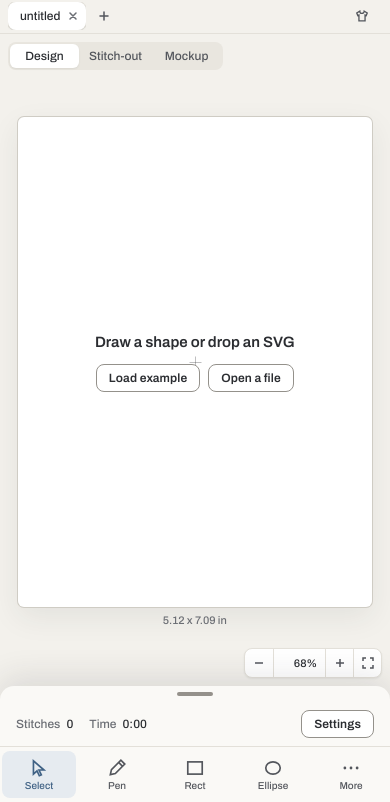
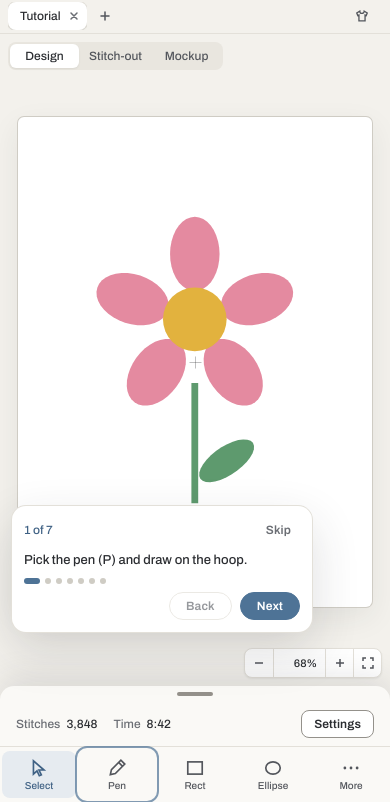
Before and after one commit to Deetschoe/embroiderylabs, a plain HTML site: page app.html in a window 390 px wide. Shown: the part 42-844 px from the top of the page. Drawn offline with Linux system fonts and the light colour scheme.

Commit message:
First-visit tutorial: a Tutorial tab with a flower and seven calm steps
A tips card at the bottom left of the canvas walks through pen, thread colour,
stitch style, stitch-out playback, mockup, Export .PES and File > Save, with a
soft pulsing ring on the control to try. Steps move on when the editor bus
reports the action, or with Next; Back, Skip, Esc. Shown once (el-tutorial-v1),
not when arriving with ?design=; Help > Tutorial and the phone More menu open
it again. tests/editor/tutorial.test.js covers it and checks every page renders
light with a dark scheme asked.

Co-Authored-By: Claude Opus 5.5 <noreply@anthropic.com>

```diff
--- a/app.html
+++ b/app.html
@@ -5,14 +5,15 @@
 <meta name="viewport" content="width=device-width, initial-scale=1, viewport-fit=cover">
 <title>Embroidr - EmbroideryLabs</title>
 <meta name="description" content="Draw a design and export a stitch file for your embroidery machine (.PES or .DST). Free, runs in your browser, nothing is uploaded.">
+<meta name="color-scheme" content="light">
 <meta name="theme-color" content="#FAF9F6">
 <link rel="icon" href="emb.png">
-<script>(function(){var d=document.documentElement,t=null;try{t=localStorage.getItem('el-theme');if(t!=='light'&&t!=='dark'){t=localStorage.getItem('theme-mode');if(t==='light'||t==='dark')localStorage.setItem('el-theme',t);else t=null}}catch(e){t=null}if(!t){try{t=matchMedia('(prefers-color-scheme: dark)').matches?'dark':'light'}catch(e){t='light'}}d.setAttribute('data-theme',t)})();</script>
 <link rel="preconnect" href="https://fonts.googleapis.com">
 <link rel="preconnect" href="https://fonts.gstatic.com" crossorigin>
 <link href="https://fonts.googleapis.com/css2?family=Archivo:wdth,wght@62..125,100..900&display=swap" rel="stylesheet">
 <link rel="stylesheet" href="css/base.css">
 <link rel="stylesheet" href="css/editor.css">
+<link rel="stylesheet" href="css/tutorial.css">
 <script src="js/site.js" defer></script>
 <script src="js/engine/embwriter.js" defer></script>
 <script src="js/engine/lineart.js" defer></script>
@@ -34,6 +35,7 @@
 <script src="js/editor/tabs.js" defer></script>
 <script src="js/editor/mockup.js" defer></script>
 <script src="js/editor/soundwave.js" defer></script>
+<script src="js/editor/tutorial.js" defer></script>
 <script src="js/editor/main.js" defer></script>
 <script src="js/config.js" defer></script>
 <script src="js/account.js" defer></script>
@@ -62,7 +64,6 @@
     <span class="ed-bar__sep"></span>
     <div class="seg" role="group" aria-label="View"><button type="button" id="view-design" data-view="design" aria-pressed="true">Design</button><button type="button" id="view-stitch" data-view="stitch" aria-pressed="false">Stitch-out</button><button type="button" id="view-mockup" data-view="mockup" aria-pressed="false">Mockup</button></div>
     <button class="btn btn--ghost btn--icon ed-bar__help" type="button" id="btn-help" data-dialog-open="help" aria-label="Help and shortcuts" data-tip="Help" data-key="?" data-tip-pos="below"><svg viewBox="0 0 14 14" aria-hidden="true"><path d="M4.5 5.2a2.5 2.5 0 1 1 3.6 2.2c-.7.4-1.1.8-1.1 1.6M7 11.4v.2"/></svg></button>
-    <button class="btn btn--ghost btn--icon" type="button" data-theme-toggle aria-label="Switch theme" aria-pressed="false"><svg viewBox="0 0 16 16" aria-hidden="true"><circle cx="8" cy="8" r="5.5"/><path d="M8 2.5a5.5 5.5 0 0 1 0 11z" fill="currentColor"/></svg></button>
     <button class="btn btn--ghost btn--icon ed-bar__drawer" type="button" id="btn-drawer" aria-label="Layers and stitch-out" aria-controls="side" aria-expanded="false"><svg viewBox="0 0 14 14" aria-hidden="true"><path d="M1.5 2.5h11v9h-11zM8.5 2.5v9"/></svg></button>
     <div class="acct" id="account-slot" hidden></div>
     <div class="split" id="export-group">
@@ -293,7 +294,7 @@
     <button type="button" data-action="mockup">Mockup</button>
     <button type="button" data-action="example">Load example</button>
     <button type="button" data-dialog-open="help">Help</button>
-    <button type="button" data-theme-toggle>Switch theme</button>
+    <button type="button" data-tutorial-open>Tutorial</button>
     <button type="button" class="more__danger" data-action="clear">Clear design</button>
   </div>
   <div class="visually-hidden" id="live" role="status" aria-live="polite"></div>
@@ -328,7 +329,7 @@
     </div>
     <span class="field__hint">Touch: one finger draws, two fingers zoom and move the view.</span>
   </div>
-  <div class="dialog__foot"><button class="btn btn--primary" type="button" data-dialog-close>Done</button></div>
+  <div class="dialog__foot"><button class="btn" type="button" data-tutorial-open>Tutorial</button><button class="btn btn--primary" type="button" data-dialog-close>Done</button></div>
 </dialog>
 <dialog class="dialog dialog--wide" id="sound" aria-labelledby="sound-title">
   <div class="dialog__head"><span class="label" id="sound-title">Sound wave</span><button class="btn btn--ghost btn--icon" type="button" data-dialog-close aria-label="Close"><svg viewBox="0 0 14 14" aria-hidden="true"><path d="M3 3l8 8M11 3l-8 8"/></svg></button></div>
--- /dev/null
+++ b/css/tutorial.css
@@ -0,0 +1,43 @@
+/* EMBROIDERY LABS - css/tutorial.css (app.html only): the first-visit tips card and its pulsing ring.
+   Placed by js/editor/tutorial.js (position: fixed, bottom left of the canvas). Uses css/base.css tokens. */
+
+.tut { position: fixed; z-index: 80; display: grid; gap: var(--s-2); padding: var(--s-3) var(--s-4) var(--s-3);
+  background: var(--raised); border-radius: var(--r-0); box-shadow: var(--shadow-pop); color: var(--ink-1); }
+.tut[hidden] { display: none; }
+.tut__head { display: flex; align-items: center; justify-content: space-between; gap: var(--s-2); min-height: 24px; }
+.tut__head .label { color: var(--signal-text); }
+.tut__skip { height: 24px; padding: 0 var(--s-2); color: var(--ink-3); }
+.tut__text { margin: 0; font-size: var(--fs-4); line-height: 22px; font-weight: var(--w-medium); }
+.tut__dots { display: flex; gap: 5px; }
+.tut__dots > i { width: 6px; height: 6px; border-radius: 50%; background: var(--line-3); transition: background var(--t-2) var(--ease), width var(--t-2) var(--ease); }
+.tut__dots > i.is-done { background: color-mix(in srgb, var(--signal) 45%, var(--line-3)); }
+.tut__dots > i.is-now { width: 16px; border-radius: var(--r-round); background: var(--signal); }
+.tut__foot { display: flex; justify-content: flex-end; gap: var(--s-2); }
+.tut__foot > .btn { border-radius: var(--r-round); padding: 0 var(--s-4); }
+.tut.is-step { animation: tut-in var(--t-3) var(--ease); }
+.tut.is-done .tut__text { color: var(--ok); }
+@keyframes tut-in { from { opacity: .4; transform: translateY(4px); } to { opacity: 1; transform: none; } }
+
+/* the soft ring around the control to try (never takes a click) */
+.tut-ring { position: fixed; z-index: 79; pointer-events: none; border-radius: 10px;
+  box-shadow: 0 0 0 2px color-mix(in srgb, var(--signal) 70%, transparent), 0 0 0 0 color-mix(in srgb, var(--signal) 35%, transparent);
+  animation: tut-pulse 1.8s var(--ease) infinite; }
+.tut-ring[hidden] { display: none; }
+.tut-ring--wide { border-radius: var(--r-0); animation-name: tut-pulse-soft; }
+@keyframes tut-pulse {
+  0%   { box-shadow: 0 0 0 2px color-mix(in srgb, var(--signal) 70%, transparent), 0 0 0 0 color-mix(in srgb, var(--signal) 35%, transparent); }
+  70%  { box-shadow: 0 0 0 2px color-mix(in srgb, var(--signal) 70%, transparent), 0 0 0 9px color-mix(in srgb, var(--signal) 0%, transparent); }
+  100% { box-shadow: 0 0 0 2px color-mix(in srgb, var(--signal) 70%, transparent), 0 0 0 0 color-mix(in srgb, var(--signal) 0%, transparent); }
+}
+@keyframes tut-pulse-soft { 0%, 100% { opacity: .55; } 50% { opacity: 1; } }
+
+/* toasts sit at the bottom left of the canvas too: they go above the card while it is open */
+.ed.is-tut .view > .toasts { bottom: calc(var(--tut-h, 0px) + 2 * var(--s-3)); }
+
+@media (max-width: 720px) {
+  .tut { padding: var(--s-3); }
+  .tut__text { font-size: var(--fs-3); line-height: var(--lh-3); }
+  .ed.is-tut .view > .toasts { bottom: auto; }   /* on a phone toasts sit at the top already */
+}
+@media (pointer: coarse) { .tut__skip { height: 36px; } }
+@media (prefers-reduced-motion: reduce) { .tut-ring, .tut.is-step { animation: none; } }
--- a/js/editor/main.js
+++ b/js/editor/main.js
@@ -5,7 +5,7 @@
      keyboard shortcuts (ignored while typing in a field)
      zoom HUD, Clear, the tablet drawer, the phone sheet (detents, drag) / dock
      stitch-out playback, opening files (SVG -> svgimport.js, picture -> trace.js),
-     the empty hoop and the example design, the help dialog
+     the empty hoop and the example design, the help dialog, the tutorial hook (tutorial.js)
      Editor.say(): one line for screen readers (#live)
    ========================================================================== */
 (function () {
@@ -261,7 +261,7 @@
      its own. The address is cleaned afterwards, so a reload does not open it a second time. */
   function openFromLink() {
     var m = /[?&]design=([a-z0-9-]{1,60})(?:&|$)/.exec(window.location.search || '');
-    if (!m || !window.fetch) return;
+    if (!m || !window.fetch) return !!m;
     var id = m[1];
     try { window.history.replaceState(null, '', window.location.pathname); } catch (e) { /* file:// */ }
     fetch('designs/' + id + '.embroidr', { cache: 'no-cache' }).then(function (r) { if (!r.ok) throw new Error('missing'); return r.json(); }).then(function (data) {
@@ -274,6 +274,7 @@
       toast('Opened ' + M.doc.name + ': ' + n + (n === 1 ? ' shape' : ' shapes') + '. It is yours to change; File > Save keeps your version.', { kind: 'ok', label: 'Design', timeout: 7000 });
       Editor.say('Design opened: ' + M.doc.name);
     }).catch(function () { toast('That design could not be opened.', { kind: 'bad', label: 'Design' }); });
+    return true;
   }
   function saveProject() {
     if (!hasWork()) { toast('Nothing to save yet. Draw a shape first.', { kind: 'bad', label: 'Save' }); return false; }
@@ -281,6 +282,7 @@
     window.EL.download(f.filename, f.text, f.mime);
     toast(f.filename + ' saved. Open it again with File > Open to keep editing.', { kind: 'ok', label: 'Saved', timeout: 6000 });
     Editor.say('Design file saved');
+    Editor.emit('project-saved');
     return true;
   }
   var fileMenuOpen = false;
@@ -779,8 +781,10 @@
     if (!info.restored && !info.damaged && !M.doc.objects.length) step('first hoop', function () { M.load(M.blank()); V.fit(); });
     if (Editor.Tabs) step('tabs', Editor.Tabs.init);
     if (Editor.Mockup) step('mockup', Editor.Mockup.init);
-    step('design link', openFromLink);
+    var linked = step('design link', openFromLink);
     step('export', initExport); step('empty hoop', initEmpty);
+    /* first visit (and not arriving with a design link): the tutorial opens in a tab of its own */
+    if (Editor.Tutorial) step('tutorial', function () { Editor.Tutorial.boot({ linked: !!linked }); });
     step('render', P.render);
     document.addEventListener('keydown', onKeyDown);
     document.addEventListener('keyup', onKeyUp);
--- /dev/null
+++ b/js/editor/tutorial.js
@@ -0,0 +1,278 @@
+/* ==========================================================================
+   EMBROIDERY LABS - js/editor/tutorial.js
+   The first-visit tutorial. Creates Editor.Tutorial.
+
+   On a first visit (no localStorage['el-tutorial-v1']) and when the page was
+   not opened with ?design=, main.js calls Editor.Tutorial.boot(): a tab named
+   "Tutorial" opens with a small flower, and a tips card (bottom left of the
+   canvas) walks through seven steps. Each step points at one control with a
+   soft pulsing ring and moves on by itself when the editor bus reports that
+   the step was done (or with Next). Back, Skip, Esc. Finishing or skipping
+   stores el-tutorial-v1 = 'done'. Help > Tutorial (and the More menu on a
+   phone) opens it again: Editor.Tutorial.open().
+
+   Tests that do not want it: localStorage.setItem('el-tutorial-v1', 'done')
+   before app.html loads.
+   ========================================================================== */
+(function () {
+  'use strict';
+  var Editor = window.Editor = window.Editor || {};
+  var KEY = 'el-tutorial-v1';
+  var Tut = Editor.Tutorial = { KEY: KEY };
+
+  function $(id) { return document.getElementById(id); }
+  function M() { return Editor.Model; }
+  function V() { return Editor.View; }
+  function mockOpen() { return !!(Editor.Mockup && Editor.Mockup.isOpen()); }
+
+  function seen() { try { return localStorage.getItem(KEY) === 'done'; } catch (e) { return true; } }   /* no storage: never nag */
+  function markSeen() { try { localStorage.setItem(KEY, 'done'); } catch (e) { /* private mode */ } }
+
+  /* ---------- the starter design: a flower, eight shapes, three threads ----------------------- */
+  function flower(hoop) {
+    var cx = hoop.w / 2, s = Math.min(hoop.w, hoop.h * 0.8) / 100, cy = hoop.h / 2 - 12 * s, objs = [], i, k;
+    function r2(v) { return Math.round(v * 100) / 100; }
+    function petal(a) {
+      var pts = [], d = 18.5 * s, rx = 10.5 * s, ry = 7 * s, px = cx + Math.cos(a) * d, py = cy + Math.sin(a) * d;
+      for (k = 0; k < 36; k++) {
+        var t = k / 36 * Math.PI * 2, x = Math.cos(t) * rx, y = Math.sin(t) * ry;
+        pts.push([r2(px + x * Math.cos(a) - y * Math.sin(a)), r2(py + x * Math.sin(a) + y * Math.cos(a))]);
+      }
+      return pts;
+    }
+    for (i = 0; i < 5; i++) objs.push({ id: 'tut-petal-' + (i + 1), name: 'Petal ' + (i + 1), type: 'polygon', pts: petal(-Math.PI / 2 + i * Math.PI * 2 / 5), color: '#E48AA0', paint: 'fill' });
+    objs.unshift({ id: 'tut-stem', name: 'Stem', type: 'line', x1: r2(cx), y1: r2(cy + 18 * s), x2: r2(cx), y2: r2(cy + 52 * s), color: '#5E9A6E', paint: 'line', lineType: 'satin', lineWidth: 2.5 });
+    var leaf = [], lx = cx + 9 * s, ly = cy + 40 * s, la = -0.6;
+    for (k = 0; k < 30; k++) {
+      var t = k / 30 * Math.PI * 2, x = Math.cos(t) * 9 * s, y = Math.sin(t) * 4 * s;
+      leaf.push([r2(lx + x * Math.cos(la) - y * Math.sin(la)), r2(ly + x * Math.sin(la) + y * Math.cos(la))]);
+    }
+    objs.splice(1, 0, { id: 'tut-leaf', name: 'Leaf', type: 'polygon', pts: leaf, color: '#5E9A6E', paint: 'fill' });
+    objs.push({ id: 'tut-middle', name: 'Middle', type: 'ellipse', cx: r2(cx), cy: r2(cy), rx: r2(9 * s), ry: r2(9 * s), color: '#E2B23E', paint: 'fill' });
+    return { name: 'Tutorial', hoop: { w: hoop.w, h: hoop.h }, objects: objs };
+  }
+
+  /* Open the Tutorial tab: back to it when it is still open, else a new one (or the empty first tab). */
+  function openTab() {
+    var Tabs = Editor.Tabs, IO = Editor.IO, model = M();
+    if (mockOpen()) Editor.Mockup.close();
+    if (Tabs) {
+      var mine = Tabs.list.filter(function (t) { return t.name === 'Tutorial'; })[0];
+      if (mine) { Tabs.pick(mine.id); return; }
+    }
+    var data = { doc: flower(model.blank().hoop) };
+    if (model.doc.objects.length || model.doc.name !== 'untitled') {
+      if (Tabs) Tabs.add(data, true);            /* work on the hoop is never replaced: no tabs, no flower */
+      return;
+    }
+    IO.applyPayload(data);
+    if (Editor.Tools) { Editor.Tools.cancel(); if (Editor.Tools.current !== 'select') Editor.Tools.set('select'); }
+    if (V().mode !== 'design') V().setMode('design');
+    V().fit(); IO.saveNow();
+    if (Tabs) { Tabs.designs(); Tabs.render(); }
+  }
+
+  /* ---------- the steps ------------------------------------------------------------------------ */
+  function first(list) {
+    for (var i = 0; i < list.length; i++) {
+      var n = typeof list[i] === 'string' ? document.querySelector(list[i]) : list[i];
+      if (n && visible(n)) return n;
+    }
+    return null;
+  }
+  function visible(n) {
+    if (!n.getClientRects().length) return false;
+    var r = n.getBoundingClientRect();
+    if (r.width < 2 || r.height < 2) return false;
+    if (r.bottom <= 0 || r.right <= 0 || r.top >= window.innerHeight || r.left >= window.innerWidth) return false;
+    var cs = getComputedStyle(n);
+    return cs.visibility !== 'hidden';
+  }
+  function threadWell() { var c = $('shape-color'); return c ? c.closest('.thread-well') : null; }
+  function inSheet(node) {
+    /* phone: a panel control is only pointed at while the sheet is open, otherwise the Settings button */
+    return node && visible(node) && !(V().isPhone && V().isPhone() && Editor.sheet && Editor.sheet.get() === 'peek') ? node : null;
+  }
+
+  var STEPS = [
+    { text: 'Pick the pen (P) and draw on the hoop.',
+      target: function () { return first(['.rail [data-tool="pen"]', '.dock [data-tool="pen"]']); },
+      done: function (ev, d) { return ev === 'change' && d && /^Draw /.test(d.reason || ''); } },
+    { text: 'Select a petal, then pick a new thread colour.',
+      target: function () { return inSheet(threadWell()) || first(['#sheet-open']); },
+      done: function (ev, d) { return ev === 'change' && d && d.reason === 'Change thread'; } },
+    { text: 'In Stitch, set Style to Line art or Line type to Satin.',
+      target: function () { return inSheet($('fill-style')) || first(['#sheet-open']); },
+      done: function (ev, d) { return ev === 'change' && d && (d.reason === 'Change stitch style' || d.reason === 'Change line type'); } },
+    { text: 'Open Stitch-out and press play.',
+      target: function () { return V().mode === 'stitch' && !mockOpen() ? first(['#play-toggle']) : first(['#view-stitch', '.view__mode [data-view="stitch"]']); },
+      done: function (ev) { return ev === 'play' && Editor.playback && Editor.playback.playing(); } },
+    { text: 'Open Mockup and drag your design into place.',
+      target: function () { return mockOpen() ? first(['#mock-stage']) : first(['#view-mockup', '#btn-mockup']); },
+      done: function (ev) { return ev === 'mockdrag'; } },
+    { text: 'Export .PES for your machine. It fits Brother hoops.',
+      target: function () { return first(['#btn-export']); },
+      done: function (ev) { return ev === 'exported'; } },
+    { text: 'File > Save keeps your work to open again later.',
+      target: function () { return first(['#btn-file', '#btn-more']); },
+      done: function (ev) { return ev === 'project-saved'; } }
+  ];
+  Tut.STEPS = STEPS.length;
+
+  /* ---------- card + ring ---------------------------------------------------------------------- */
+  var el = {}, isOpen = false, index = 0, raf = 0, lastTarget = null;
+
+  function build() {
+    if (el.card) return;
+    var card = el.card = document.createElement('section');
+    card.className = 'tut'; card.id = 'tutorial'; card.hidden = true;
+    card.setAttribute('role', 'dialog'); card.setAttribute('aria-modal', 'false'); card.setAttribute('aria-labelledby', 'tut-count');
+    card.innerHTML =
+      '<div class="tut__head"><span class="label" id="tut-count"></span>' +
+      '<button class="btn btn--ghost tut__skip" type="button" data-tut="skip">Skip</button></div>' +
+      '<p class="tut__text" id="tut-text" aria-live="polite"></p>' +
+      '<div class="tut__dots" aria-hidden="true"></div>' +
+      '<div class="tut__foot"><button class="btn btn--ghost" type="button" data-tut="back">Back</button>' +
+      '<button class="btn btn--primary" type="button" data-tut="next">Next</button></div>';
+    var dots = card.querySelector('.tut__dots');
+    for (var i = 0; i < STEPS.length; i++) dots.appendChild(document.createElement('i'));
+    el.count = card.querySelector('#tut-count'); el.text = card.querySelector('#tut-text');
+    el.back = card.querySelector('[data-tut="back"]'); el.next = card.querySelector('[data-tut="next"]');
+    el.dots = dots.children;
+    card.addEventListener('click', function (e) {
+      var b = e.target.closest ? e.target.closest('[data-tut]') : null; if (!b) return;
+      var what = b.getAttribute('data-tut');
+      if (what === 'skip') Tut.close(true);
+      else if (what === 'back') go(index - 1);
+      else if (what === 'next') { if (index >= STEPS.length - 1) Tut.close(true); else go(index + 1); }
+    });
+    el.ring = document.createElement('div'); el.ring.className = 'tut-ring'; el.ring.hidden = true; el.ring.setAttribute('aria-hidden', 'true');
+    var host = $('app') || document.body;
+    host.appendChild(el.ring); host.appendChild(card);
+  }
+
+  function render() {
+    if (!el.card) return;
+    el.count.textContent = (index + 1) + ' of ' + STEPS.length;
+    el.text.textContent = STEPS[index].text;
+    el.back.disabled = index === 0;
+    el.next.textContent = index === STEPS.length - 1 ? 'Done' : 'Next';
+    for (var i = 0; i < el.dots.length; i++) el.dots[i].className = i < index ? 'is-done' : i === index ? 'is-now' : '';
+    lastTarget = null;
+    place();
+  }
+  function go(i) {
+    index = Math.max(0, Math.min(STEPS.length - 1, i));
+    el.card.classList.remove('is-step'); void el.card.offsetWidth; el.card.classList.add('is-step');
+    render();
+    if (Editor.say) Editor.say('Tutorial step ' + (index + 1) + ' of ' + STEPS.length + ': ' + STEPS[index].text);
+  }
+
+  /* bottom left of whatever is showing (the hoop view or the mockup stage), above the phone sheet */
+  function anchor() {
+    var stage = mockOpen() ? $('mock-stage') : V().el && V().el.view;
+    if (!stage || !stage.getClientRects().length) stage = $('main');
+    var r = stage.getBoundingClientRect(), bottom = r.bottom;
+    var sheet = $('sheet');
+    if (!mockOpen() && sheet && V().isPhone && V().isPhone()) { var sr = sheet.getBoundingClientRect(); if (sr.height) bottom = Math.min(bottom, sr.top); }
+    return { left: r.left, right: r.right, bottom: bottom, top: r.top };
+  }
+  function place() {
+    if (!isOpen) return;
+    var a = anchor(), gap = 12, w = Math.max(220, Math.min(300, a.right - a.left - 2 * gap));
+    var s = el.card.style, left = Math.max(8, a.left + gap), bottom = a.bottom;
+    w = Math.min(w, window.innerWidth - 16);
+    /* never over the zoom buttons: on a narrow stage they share the bottom edge, so the card sits above them */
+    var huds = document.querySelectorAll('.hud'), i;
+    for (i = 0; i < huds.length; i++) {
+      if (!visible(huds[i])) continue;
+      var h = huds[i].getBoundingClientRect();
+      if (h.left < left + w + 8 && h.right > left && h.bottom > a.bottom - 160 && h.top < a.bottom) bottom = Math.min(bottom, h.top - 4);
+    }
+    s.left = left + 'px';
+    s.width = w + 'px';
+    s.bottom = Math.max(8, window.innerHeight - bottom + gap) + 'px';
+    var app = $('app'); if (app) app.style.setProperty('--tut-h', el.card.offsetHeight + 'px');
+    var t = STEPS[index].target();
+    if (t && t !== el.card && !el.card.contains(t)) {
+      var r = t.getBoundingClientRect(), pad = t.id === 'mock-stage' ? -10 : 3, ring = el.ring.style;
+      ring.left = (r.left - pad) + 'px'; ring.top = (r.top - pad) + 'px';
+      ring.width = (r.width + 2 * pad) + 'px'; ring.height = (r.height + 2 * pad) + 'px';
+      el.ring.hidden = false;
+      el.ring.classList.toggle('tut-ring--wide', r.width > 200);
+    } else el.ring.hidden = true;
+    lastTarget = t;
+  }
+  function loop() { raf = 0; if (!isOpen) return; place(); raf = requestAnimationFrame(loop); }
+
+  /* the bus says something happened: when it was this step's action, move on */
+  function heard(ev, data) {
+    if (!isOpen || !STEPS[index].done(ev, data)) return;
+    if (index >= STEPS.length - 1) {
+      markSeen();
+      el.text.textContent = 'All set. Have fun stitching!';
+      el.ring.hidden = true;
+      setTimeout(function () { if (isOpen && index === STEPS.length - 1) Tut.close(true); }, 1600);
+      return;
+    }
+    var at = index;
+    el.card.classList.add('is-done');
+    setTimeout(function () { el.card.classList.remove('is-done'); if (isOpen && index === at) go(at + 1); }, 450);
+  }
+
+  /* ---------- public ------------------------------------------------------------------------------ */
+  Tut.isOpen = function () { return isOpen; };
+  Tut.step = function () { return isOpen ? index : -1; };
+  Tut.open = function (opts) {
+    build();
+    if (window.EL && window.EL.dialog) { var d = document.querySelector('dialog[open]'); if (d) window.EL.dialog.close(d); }
+    if (!opts || opts.tab !== false) openTab();
+    isOpen = true; index = 0;
+    el.card.hidden = false;
+    var app = $('app'); if (app) app.classList.add('is-tut');
+    go(0);
+    if (!raf) raf = requestAnimationFrame(loop);
+    return true;
+  };
+  Tut.close = function (remember) {
+    if (!isOpen) return;
+    isOpen = false;
+    if (remember !== false) markSeen();
+    el.card.hidden = true; el.ring.hidden = true;
+    var app = $('app'); if (app) { app.classList.remove('is-tut'); app.style.removeProperty('--tut-h'); }
+    if (raf) cancelAnimationFrame(raf); raf = 0;
+    if (Editor.say) Editor.say('Tutorial closed');
+  };
+  Tut.next = function () { if (isOpen) { if (index >= STEPS.length - 1) Tut.close(true); else go(index + 1); } };
+  Tut.back = function () { if (isOpen) go(index - 1); };
+  Tut.seen = seen;
+
+  /* Called once by main.js after the editor is up. `linked`: the page was opened with ?design=. */
+  Tut.boot = function (opts) {
+    build();
+    ['change', 'play', 'exported', 'project-saved'].forEach(function (name) { Editor.on(name, function (d) { heard(name, d); }); });
+    /* the mockup has no bus event for a drag: a press on its stage that moves counts */
+    var down = null;
+    document.addEventListener('pointerdown', function (e) {
+      var st = $('mock-stage'); down = isOpen && mockOpen() && st && st.contains(e.target) && !(e.target.closest && e.target.closest('button, .hud')) ? { x: e.clientX, y: e.clientY } : null;
+    }, true);
+    document.addEventListener('pointerup', function (e) {
+      if (down && Math.abs(e.clientX - down.x) + Math.abs(e.clientY - down.y) > 6) heard('mockdrag');
+      down = null;
+    }, true);
+    /* Esc closes it, unless something else is using Esc right now (a menu, a dialog, a shape being drawn) */
+    document.addEventListener('keydown', function (e) {
+      if (!isOpen || e.key !== 'Escape' || e.defaultPrevented) return;
+      if (document.querySelector('dialog[open], .menu:not([hidden])')) return;
+      var more = $('more'); if (more && !more.hidden) return;
+      if (Editor.Tools && Editor.Tools.busy && Editor.Tools.busy()) return;
+      e.preventDefault(); e.stopPropagation();
+      Tut.close(true);
+    }, true);
+    document.addEventListener('click', function (e) {
+      var b = e.target instanceof Element ? e.target.closest('[data-tutorial-open]') : null;
+      if (b) { e.preventDefault(); Tut.open(); }
+    });
+    if (!seen() && !(opts && opts.linked)) Tut.open();
+  };
+})();
```
Also changed, not shown: js/editor/NOTES.md (+36 -4 lines), tests/editor/run.js (+2 -1 lines), tests/editor/tutorial.test.js (added, +226 -0 lines).
